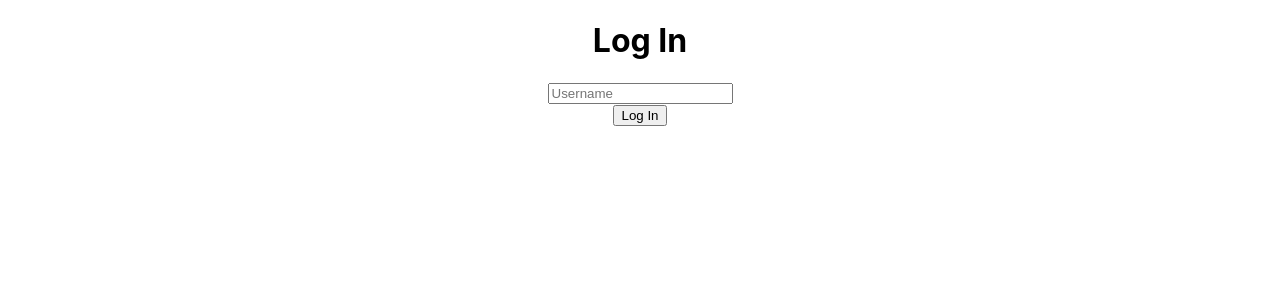
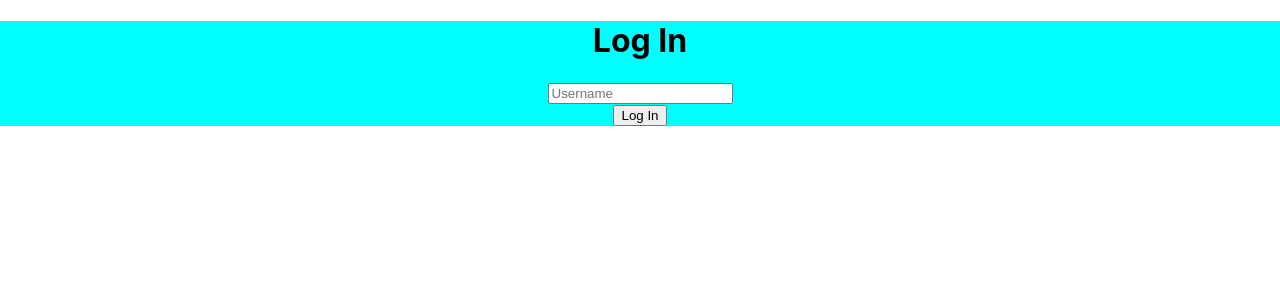
Before and after one commit to MazenMezher/mandatory-advanced-js1, a React (Create React App) app: page / in a window 1280 px wide. Shown: the top 300 px of the page. Built offline with nearby package versions, Linux system fonts and the light colour scheme.

Commit message:
small change

```diff
--- a/src/App.css
+++ b/src/App.css
@@ -1,17 +1,11 @@
 .App {
   text-align: center;
+  background-color: aqua;
+  margin: 0;
+  padding: 0;
+  box-sizing: border-box;
 }
 
-.App-logo {
-  height: 40vmin;
-  pointer-events: none;
-}
-
-@media (prefers-reduced-motion: no-preference) {
-  .App-logo {
-    animation: App-logo-spin infinite 20s linear;
-  }
-}
 
 .App-header {
   background-color: #282c34;
```
